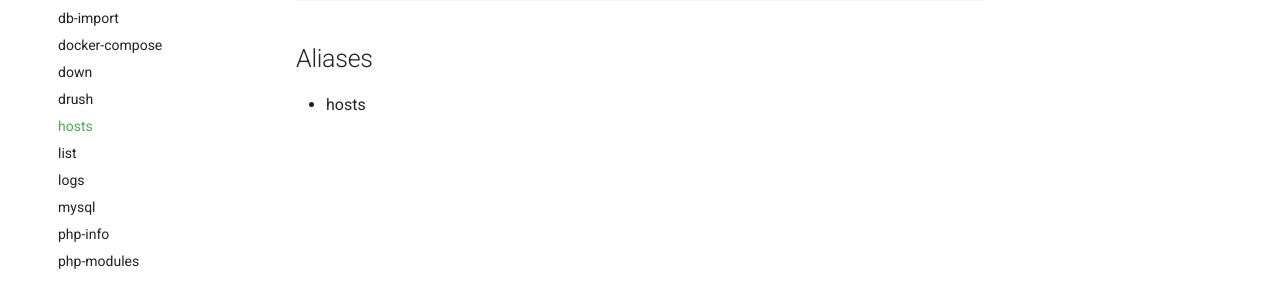
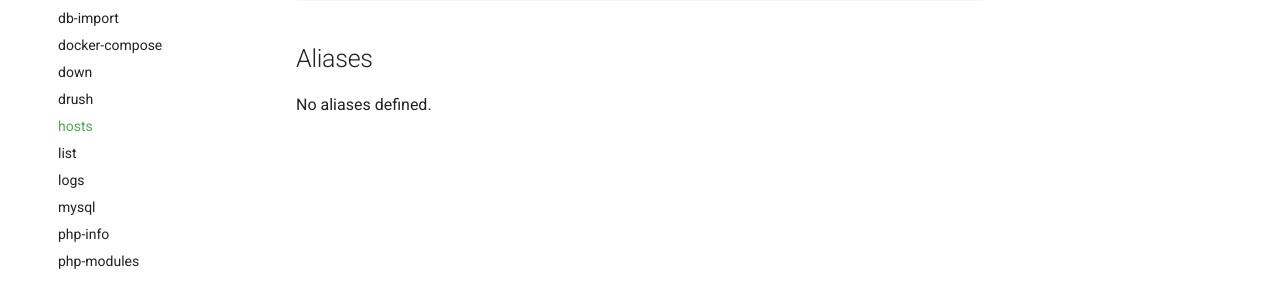
Before and after one commit to chirripo/docs, an MkDocs documentation site: the page built from docs/commands/hosts.md, in a window 1280 px wide. Shown: the part 335-616 px from the top of the page. Built offline with MkDocs 1.6.1 and Material for MkDocs 9.7.7, drawn with Linux system fonts in a browser that asks for light colours; comment, search, counter and statistics services are not loaded.

Commit message:
Fix aliases for hosts command

```diff
--- a/docs/commands/hosts.md
+++ b/docs/commands/hosts.md
@@ -10,4 +10,4 @@ Print hosts entry that should be written in /etc/hosts.
 
 ## Aliases
 
-- hosts
+No aliases defined.
```
